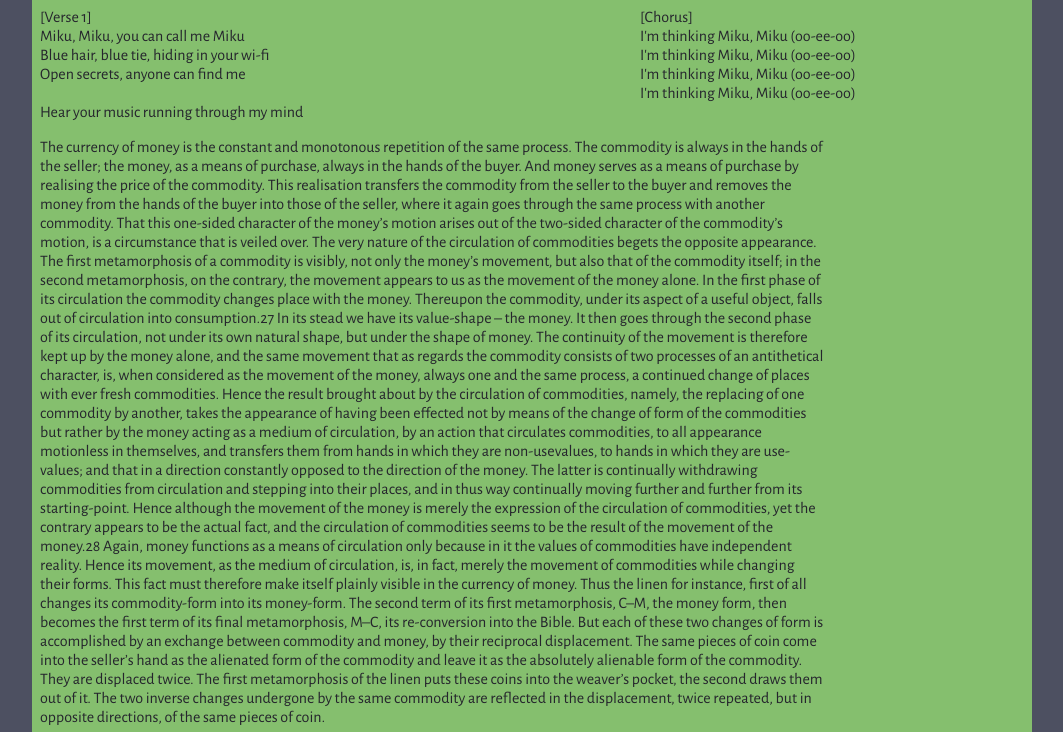
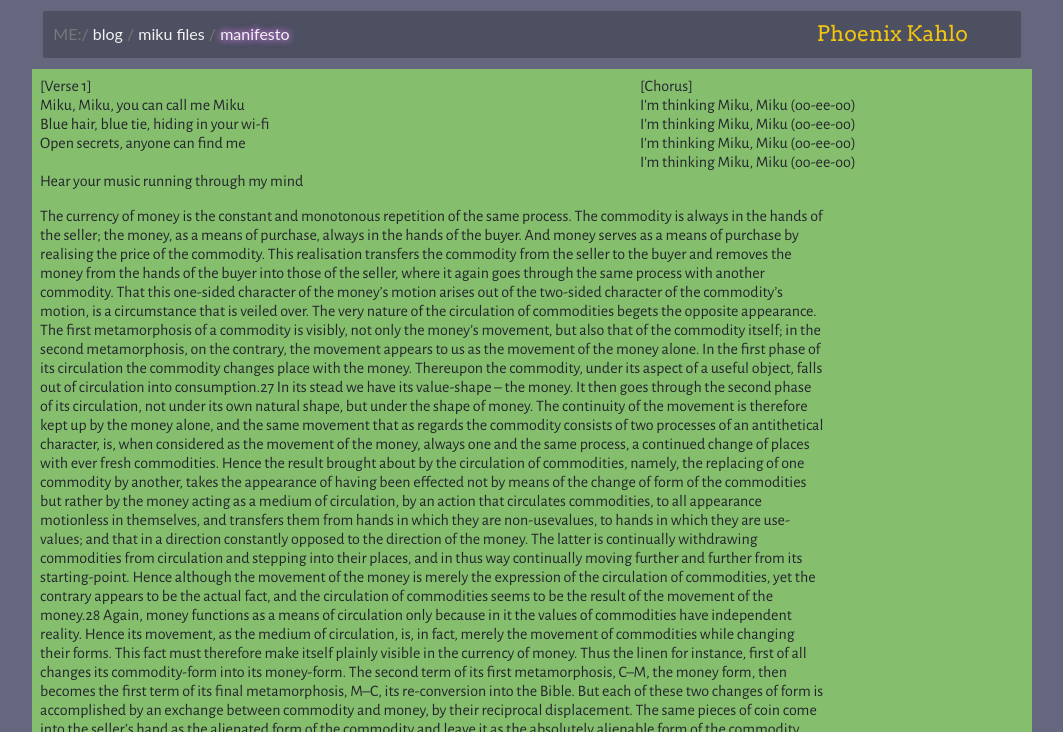
Before and after one commit to gretchenfrage/stylin, a plain HTML site: page index.html in a window 1280 px wide. Shown: the top 732 px of the page, without its empty margins (108-1171 px from the left). Drawn offline with nearby package versions, Linux system fonts and the light colour scheme; files that its build step writes are made by us from their sources; grey boxes are pictures that could not be loaded; a web font is replaced by a local one.

Commit message:
continue making it awesome

```diff
--- a/index.html
+++ b/index.html
@@ -9,6 +9,21 @@
 
 
 <div class="main-column">
+
+  <div id="header">
+    <span class="header-text">
+      <span class="header-path">
+        <span class="header-path-sep">ME:/ </span>
+        <span class="header-path-part">blog</span>
+        <span class="header-path-sep"> / </span>
+        <span class="header-path-part">miku files</span>
+        <span class="header-path-sep"> / </span>
+        <span id="header-path-head">manifesto</span>
+
+      </span>
+      <span class="header-trademark">Phoenix Kahlo</span>
+    </span>
+  </div>
 
   <!--
   <div class="header">
--- a/scss/_fonts.scss
+++ b/scss/_fonts.scss
@@ -1,7 +1,7 @@
 
 @font-face {
   font-family: Lato;
-  src: url('../fonts/lato/Lato-Light.ttf');
+  src: url('../fonts/lato/Lato-Regular.ttf');
 }
 
 @font-face {
--- a/scss/style.scss
+++ b/scss/style.scss
@@ -7,18 +7,82 @@ $img-break-border-radius: 13px;
 @import "stylin/image";
 @import "stylin/content";
 
+
+
 @import "colors";
 @import "fonts";
 
 html {
   font-family: Alegreya, serif;
 
-  background-color: $color1;
+  background-color: $color2;
 }
 
 div.main-column {
   background-color: $color5;
   color: $text-color1;
+}
+
+$header-font-size: 16pt;
+$header-path-size: $header-font-size * 0.75;
+$header-frame-size: $header-font-size / 2;
+
+#header {
+  @include uw($num-columns);
+
+  background-color: $color2;
+
+  @each $psuedo in before, after {
+    &:#{$psuedo} {
+      clear: both;
+      content: "";
+      display: table;
+    }
+  }
+
+}
+
+.header-text {
+  font-family: Lato;
+
+  display: inline-block;
+
+  margin: $header-frame-size;
+  padding: $header-frame-size;
+  width: calc(100% - (#{$header-frame-size} * 4));
+
+  background-color: $color1;
+
+  border-radius: 2px;
+}
+
+#header-path-head {
+  //text-shadow: 0 0 4px transparentize($color3, 0.4);
+  text-shadow: 0 0 7px $color4, 0 0 7px $color4, 0 0 7px $color4;
+}
+
+.header-path-sep {
+  //color: #B8B8B8;
+  color: #787878;
+}
+
+.header-path {
+  font-size: $header-path-size;
+
+  display: inline-block;
+  vertical-align: middle;
+
+  color: #F2F2F2;
+}
+
+.header-trademark {
+  float: right;
+
+  font-size: $header-font-size;
+
+  font-family: Arvo;
+  margin: 0 2em;
+  color: $color3;
 }
 
 /*
```
